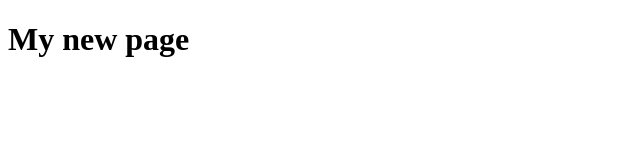
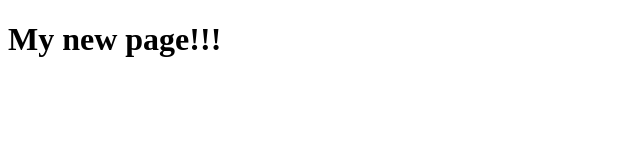
Before and after one commit to Weronika02/My_project, a plain HTML site: page index.html in a window 1280 px wide. Shown: the full height of the page, 0-640 px from the left. Drawn offline with Linux system fonts and the light colour scheme.

Commit message:
Add exclamaion marks

```diff
--- a/index.html
+++ b/index.html
@@ -6,6 +6,6 @@
     <title>Document</title>
 </head>
 <body>
-    <h1>My new page</h1>
+    <h1>My new page!!!</h1>
 </body>
 </html>
```
